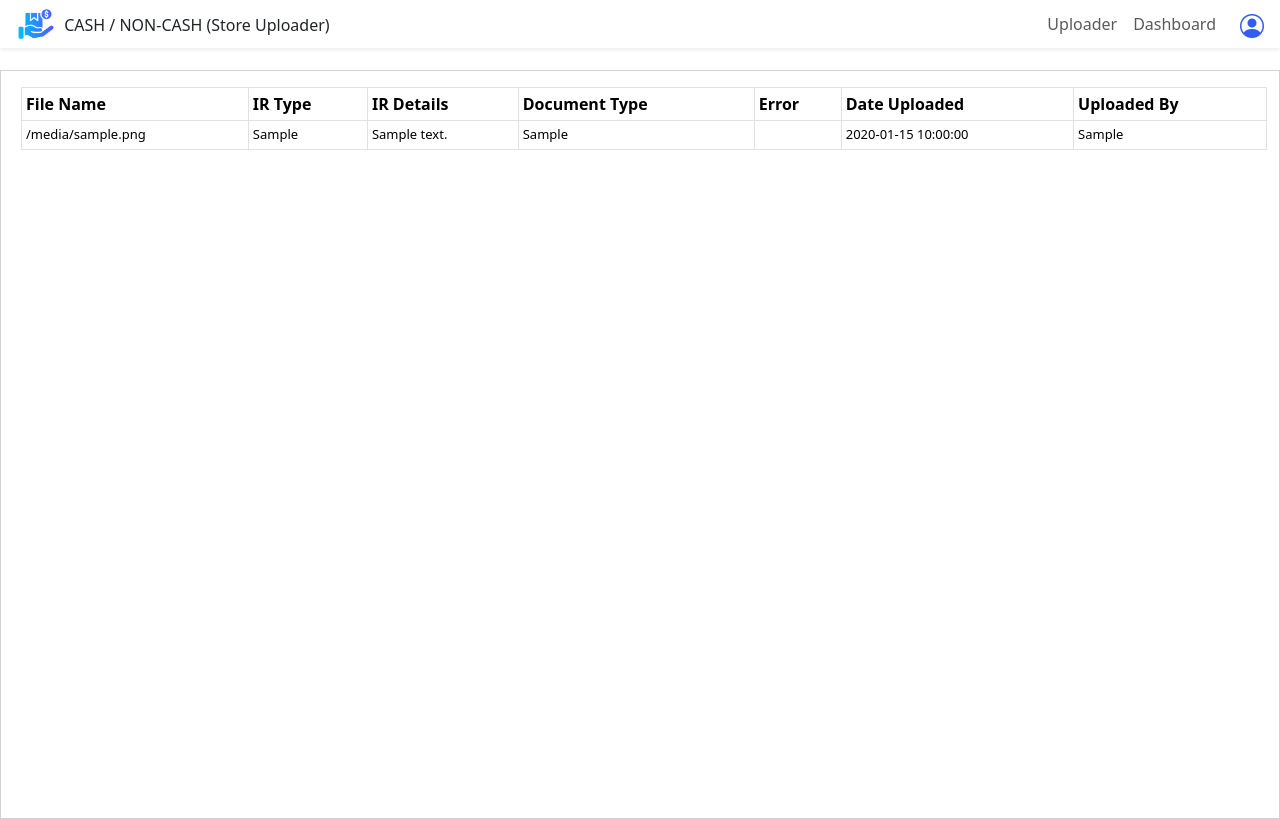
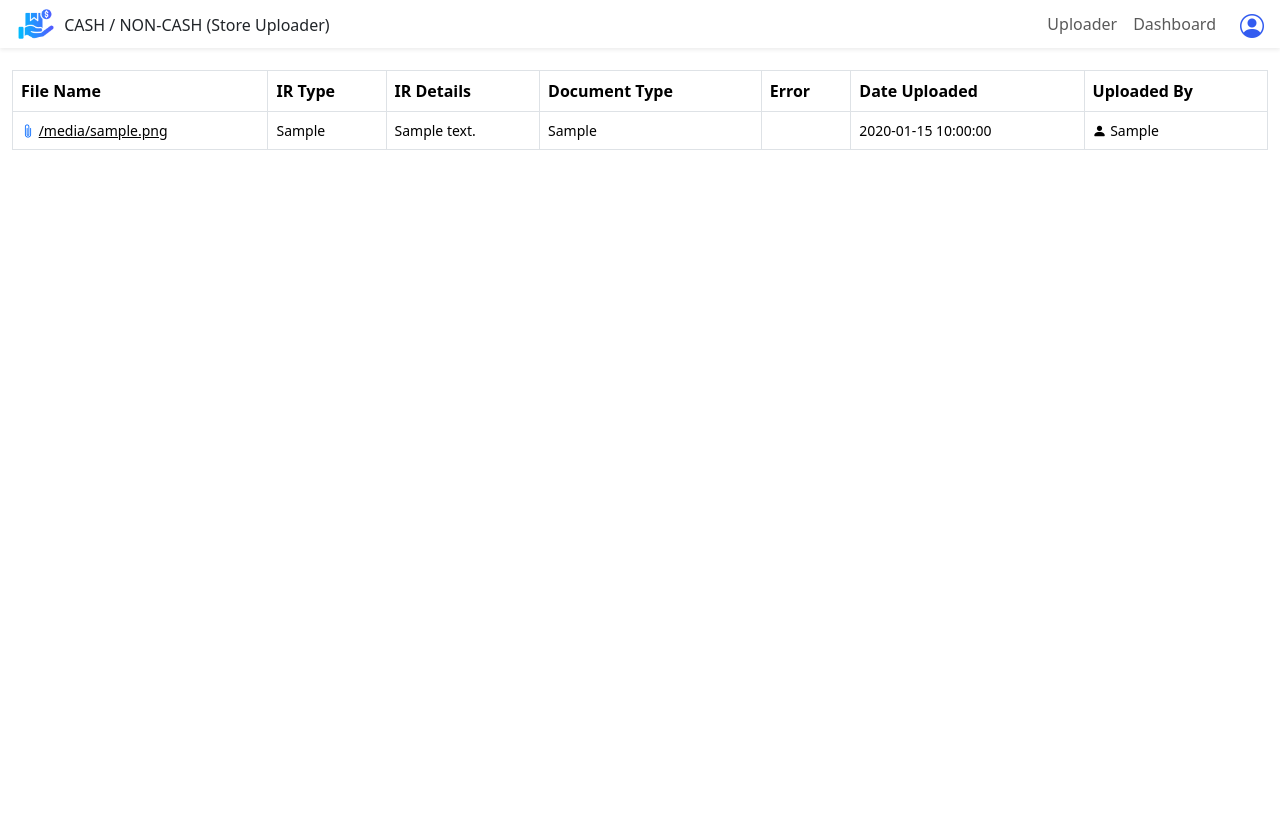
Before and after one commit to GPL-PRC0977/cash_non_cash_web_app, a Flask app: template templates/dashboard.html in a window 1280 px wide. After the commit the page ends 150 px from the top, so only its background shows below. Run offline with Flask 3, Linux system fonts and the light colour scheme; the template is opened without the code that fills it: most values are stand-ins (such as "Sample title", 1, 10 or a date in 2020); grey boxes marked "Sample" are stand-in pictures; parts of the project's set-up code (start-up, migrations or seed data) failed here and were passed over; some libraries are stand-ins or nearby versions.

Commit message:
Fix card holder

```diff
--- a/templates/dashboard.html
+++ b/templates/dashboard.html
@@ -5,17 +5,26 @@
     <meta name="viewport" content="width=device-width, initial-scale=1.0">
     <title>Dashboard</title>
     <style>
+        .container {
+            margin: auto;
+            margin-top: 70px;
+        }
         .custom_table td{
-            font-size: 13px;
+            font-size: 14px !important;
+        }
+        .table-container {
+            max-width: 100%;
+            overflow-x: auto;
         }
     </style>
 </head>
 <body>
     {% include 'navbar.html' %}
 
-    <div class="card rounded-0" style="margin-top: 70px;">
-        <div class="card-body position-relative" style="height: calc(100vh - 53px);">
-        <table class="table table-sm table-bordered table-hover ms-1 me-1 custom_table">
+    <div class="container" style="max-width: unset !important;height:100%;">
+        <div class="card border-0" style="height: calc(100vh - 80px);">
+            <div class="table-container border-0">
+                <table class="table table-bordered table-hover custom_table" style="margin-bottom: unset !important;">
                     <thead>
                         <tr>
                             <th class="d-none">File ID</th>
@@ -33,19 +42,21 @@
                             {% for data in master_data%}
                             <tr>
                                 <td class="d-none">{{ data.file_id }}</td>
-                        <td>{{ data.file_original_name }}</td>
+                                <td><i class="bi bi-paperclip text-primary" style="rotate: 5deg;"></i> <u>{{ data.file_original_name }}</u></td>
                                 <td>{{ data.ir_type }}</td>
                                 <td>{{ data.ir_description }}</td>
                                 <td>{{ data.document_type }}</td>
                                 <td>{{ data.error }}</td>
                                 <td>{{ data.date_uploaded }}</td>
-                        <td>{{ data.uploaded_by }}</td>
+                                <td><i class="bi bi-person-fill"></i> {{ data.uploaded_by }}</td>
                             </tr>
                             {% endfor %}
                         {% endif %}
                     </tbody>
                 </table>
             </div>
+
+        </div>
     </div>
 </body>
 </html>
```
Lines whose indentation alone changed are shown as unchanged.
